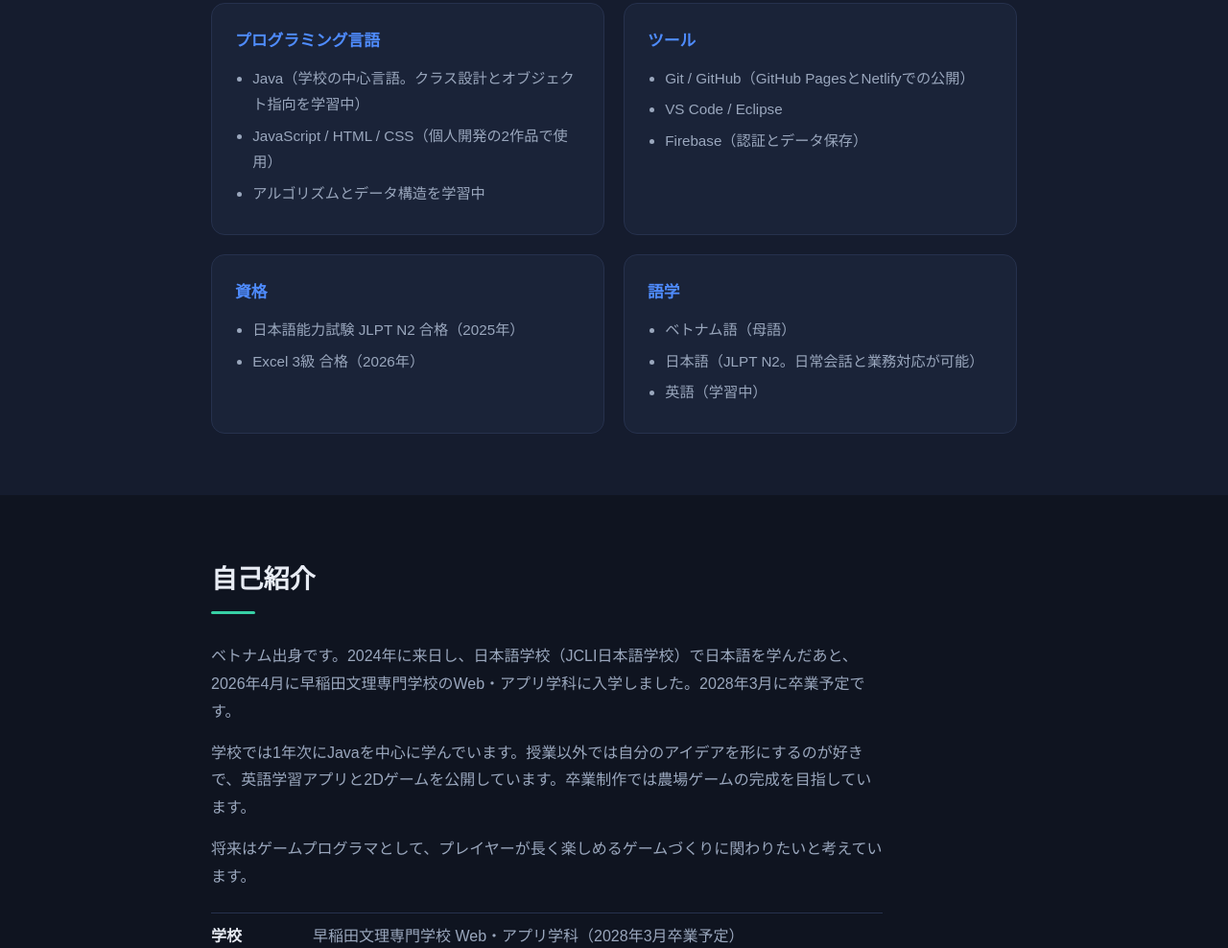
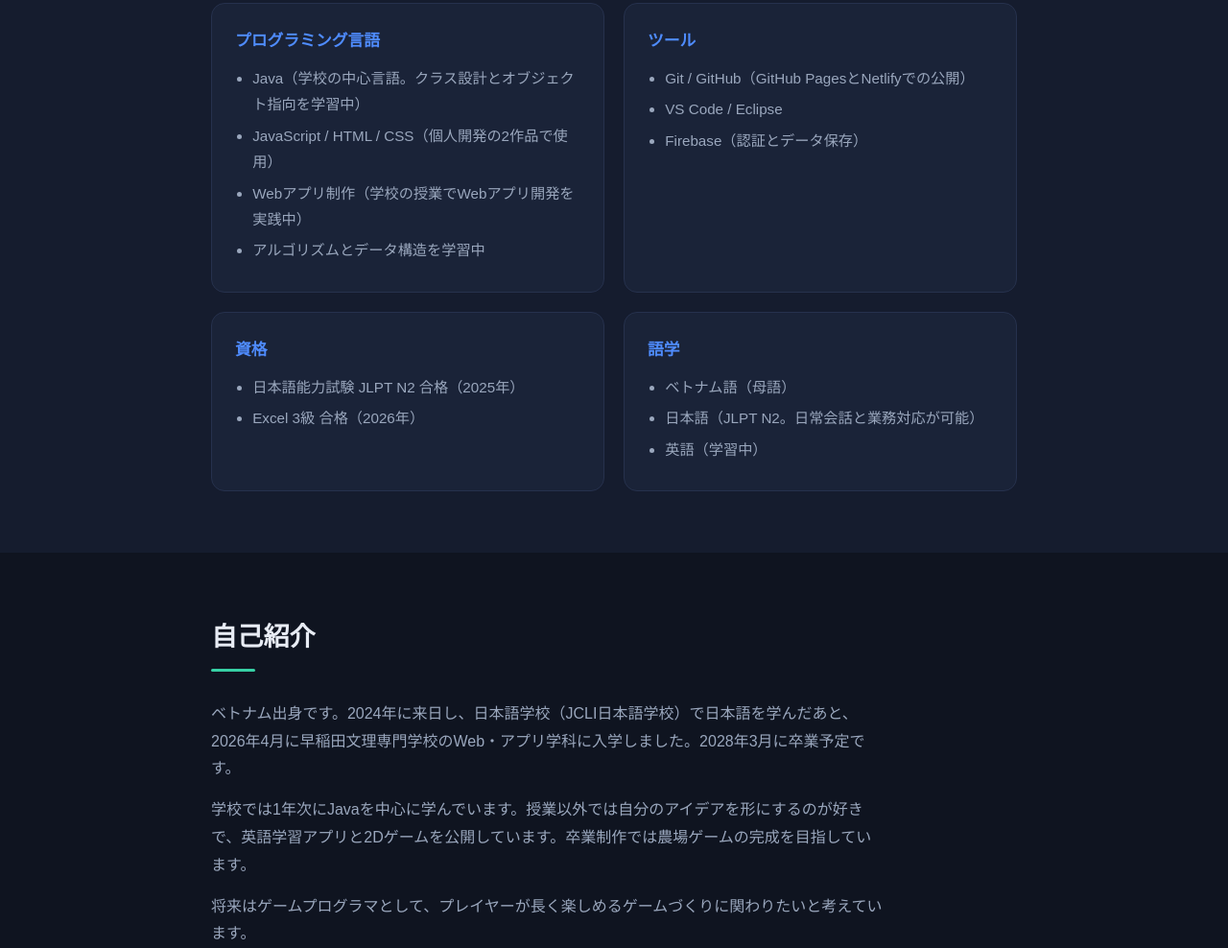
Before and after one commit to nghiamarzc05-hue/portfolio, a plain HTML site: page index.html in a window 1280 px wide. Shown: the part 2018-3006 px from the top of the page at 96% size. Drawn offline with Linux system fonts and the light colour scheme.

Commit message:
Add Webアプリ制作 to skills

```diff
--- a/index.html
+++ b/index.html
@@ -88,6 +88,7 @@
           <ul>
             <li>Java（学校の中心言語。クラス設計とオブジェクト指向を学習中）</li>
             <li>JavaScript / HTML / CSS（個人開発の2作品で使用）</li>
+            <li>Webアプリ制作（学校の授業でWebアプリ開発を実践中）</li>
             <li>アルゴリズムとデータ構造を学習中</li>
           </ul>
         </div>
```
